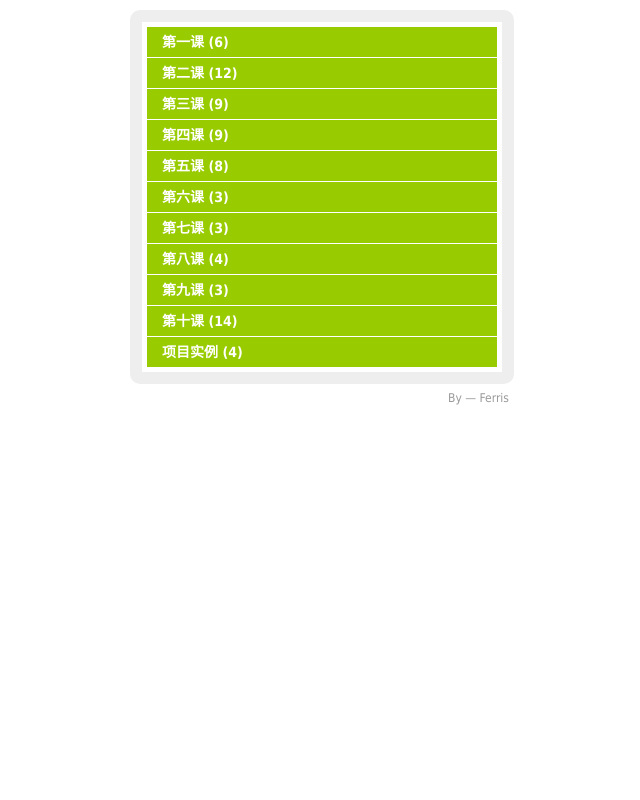
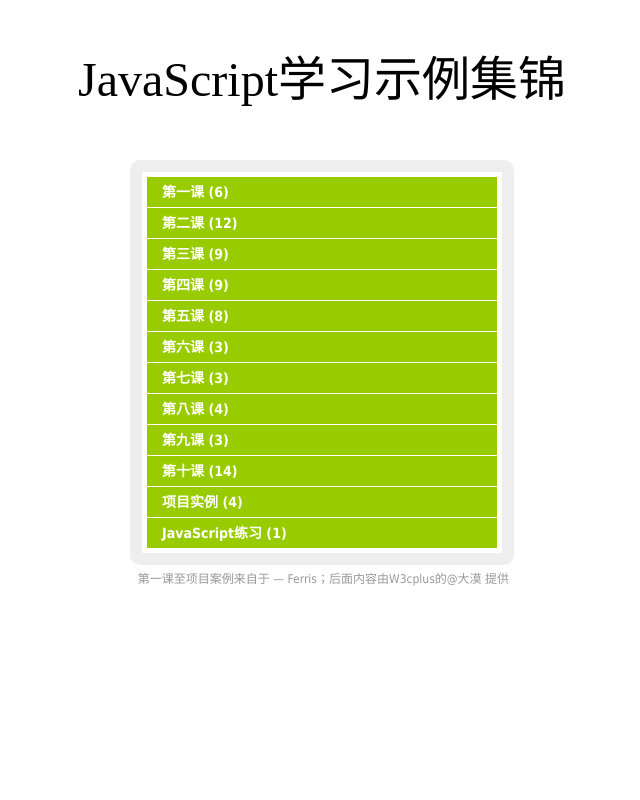
Before and after one commit to airen/jsStudy, a website: page app/index.html in a window 1280 px wide. Shown: the whole page, without its empty margins (318-958 px from the left). Drawn offline with Linux system fonts and the light colour scheme.

Commit message:
add new list

```diff
--- a/app/index.html
+++ b/app/index.html
@@ -8,6 +8,12 @@
 body,div,dl,dt,dd{margin:0;padding:0;}
 a:link,a:visited{color:#FFF;text-decoration:none;}
 a:hover{text-decoration:underline;}
+#header {
+    text-align: center;
+    padding: 40px;
+    font-size: 3em;
+}
+
 #wrap{width:350px;background:#FFF;border:12px solid #EEE;border-radius:10px;margin:10px auto 0;padding:5px 5px 4px;}
 #wrap dl{color:#FFF;overflow:hidden;background:#7CF;}
 #wrap dt,#wrap dd{padding-left:15px;border-bottom:1px solid #FFF;}
@@ -375,6 +381,15 @@ window.onload = function() {
             href: "lesson11/04.html"
         }]
     },
+    {
+        project: [{
+            text: "JavaScript练习"
+        },
+        {
+            text: "JavaScript Exercise: #1",
+            href: "exercise/01.html"
+        }]
+    }
     ]);
     (function() {
         var oDiv = document.createElement("div");
--- a/src/js/CreateList.js
+++ b/src/js/CreateList.js
@@ -1,6 +1,7 @@
 function CreateList() {
 	this.oWrap = document.createElement("div");
 	this.copyright = document.createElement("div");
+	this.header = document.createElement("div");
 	this.initialize.apply(this, arguments);
 	this.click.call(this)
 }
@@ -25,9 +26,12 @@ CreateList.prototype = {
 			this.oWrap.appendChild(oDl);
 			aData.shift()
 		}
+		this.header.id = "header";
+		this.header.innerHTML = "JavaScript学习示例集锦";
 		this.oWrap.id = "wrap";
 		this.copyright.id = "copyright";
-		this.copyright.innerHTML = "By &mdash; Ferris";
+		this.copyright.innerHTML = "第一课至项目案例来自于 &mdash; Ferris；后面内容由W3cplus的@大漠 提供";
+		document.body.appendChild(this.header);
 		document.body.appendChild(this.oWrap);
 		document.body.appendChild(this.copyright)
 	},
```
Also changed, not shown: src/html/index.html (+15 -0 lines), README.md, src/scss/style.scss (line endings or trailing spaces), 1 other file.
